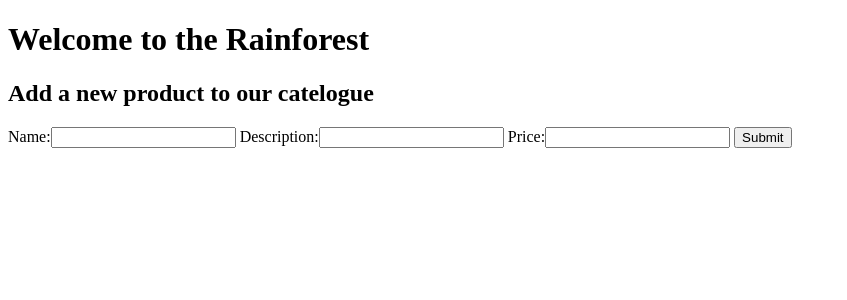
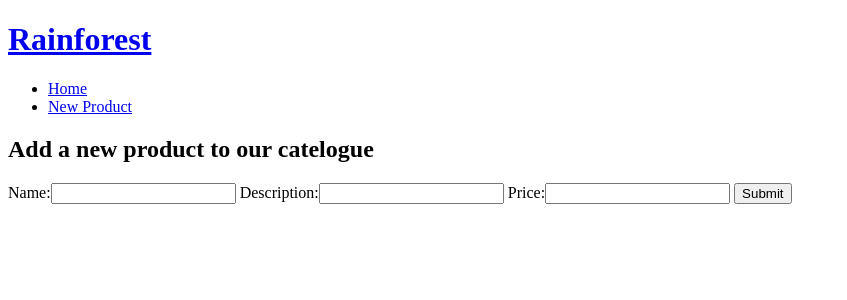
Before and after one commit to sjain93/rainforest, a Django app: page /new/ in a window 1280 px wide. Shown: the top 300 px of the page, without its empty margins (0-847 px from the left). Run offline with Django 3.2, Linux system fonts and the light colour scheme.

Commit message:
functionality changes

```diff
--- a/rainforest/rainforest/templates/base.html
+++ b/rainforest/rainforest/templates/base.html
@@ -5,7 +5,13 @@
     <title>Rainforest</title>
   </head>
   <body>
-    <h1> Welcome to the Rainforest</h1>
+    <h1><a href="{% url 'homepage'%}">Rainforest</a></h1>
+    <nav>
+      <ul>
+        <li><a href="{% url 'homepage' %}">Home</a></li>
+        <li><a href="{% url 'new_form' %}">New Product</a></li>
+      </ul>
+    </nav>
     {% block content%}
     {% endblock%}
   </body>
--- a/rainforest/rainforest/urls.py
+++ b/rainforest/rainforest/urls.py
@@ -15,14 +15,15 @@
 """
 from django.contrib import admin
 from django.urls import path
-from rainforest.views import home, root, product_page, new_form
+from rainforest.views import home, root, product_page, new_form, test
 
 
 urlpatterns = [
     path('admin/', admin.site.urls),
     path('', root),
-    path('home/', home),
+    path('home/', home, name="homepage"),
     path('home/<int:id>', product_page, name="product_page"),
-    path('new/', new_form, name="new_form")
+    path('new/', new_form, name="new_form"),
+    path('test/', test, name="test_page" )
 
 ]
--- a/rainforest/rainforest/views.py
+++ b/rainforest/rainforest/views.py
@@ -7,6 +7,10 @@
 
 def root(request):
     return HttpResponseRedirect('home')
+
+def test(request):
+    response = render(request, 'test.html')
+    return HttpResponse(response)
 
 def home(request):
     product = Product.objects.all()
```
Also changed, not shown: rainforest/rainforest/templates/test.html (added, +7 -0 lines).
